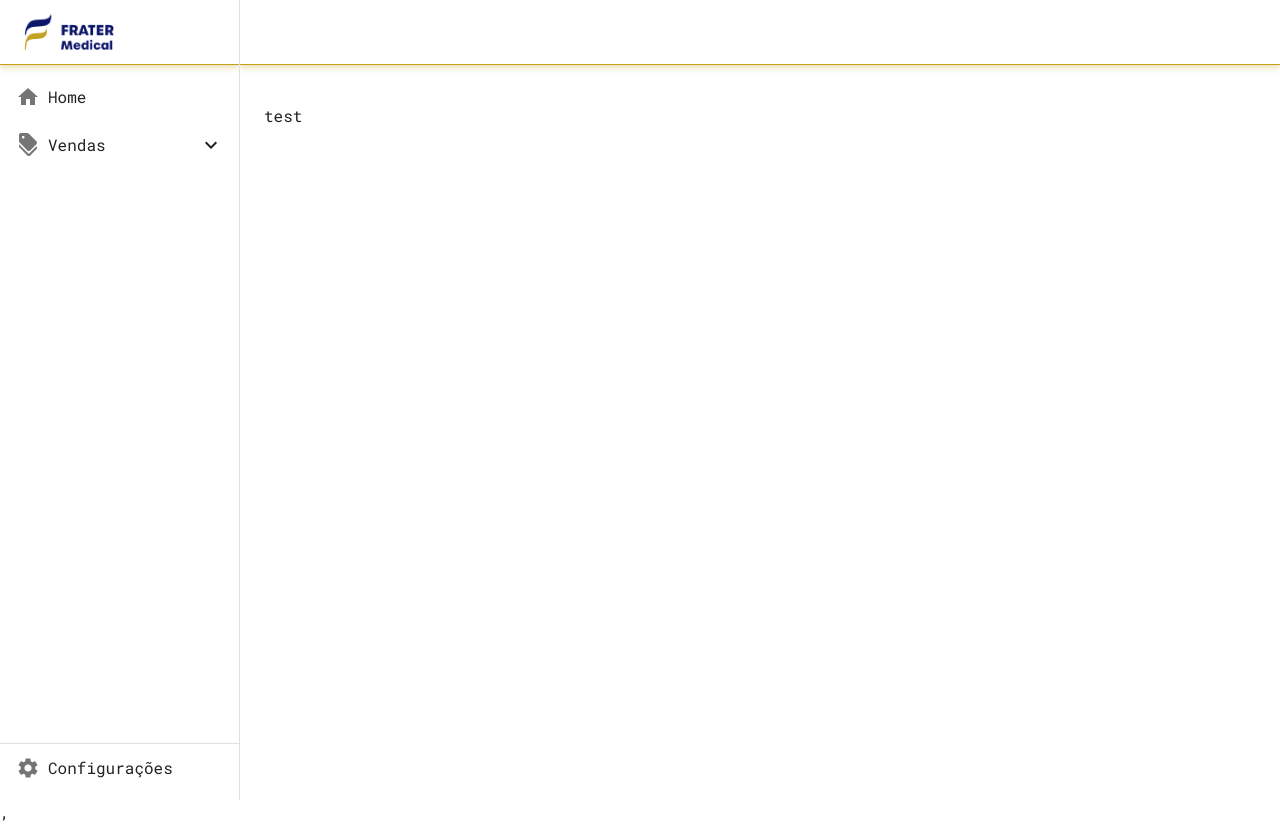
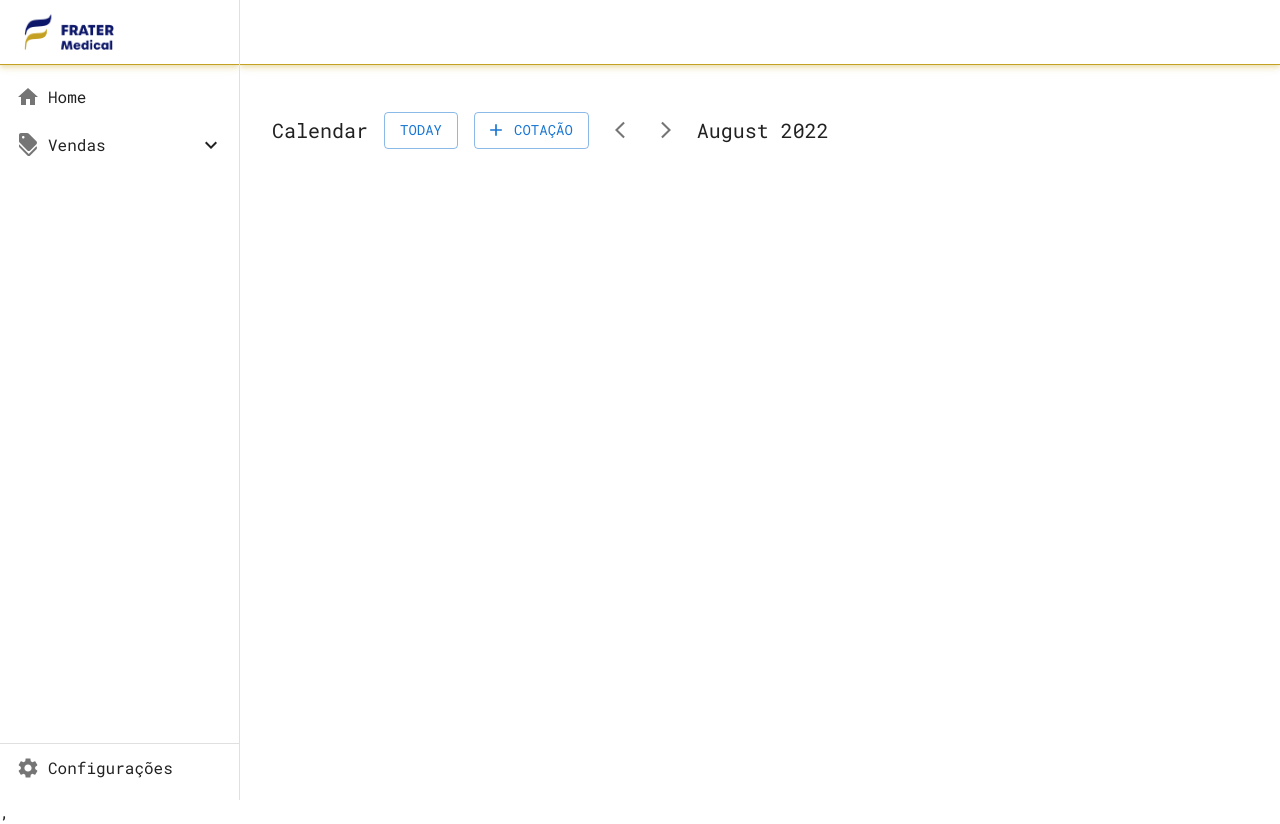
Before and after one commit to chameleonor/healthflip, a React (Vite) app: page / in a window 1280 px wide. Built offline with nearby package versions, Linux system fonts and the light colour scheme.

Commit message:
adding event modal + typing more

```diff
--- a/src/@types/styles.d.ts
+++ b/src/@types/styles.d.ts
@@ -3,7 +3,7 @@ import { Pallete, PaletteColorOptions } from '@mui/material'
 
 declare module '@mui/material/styles' {
   interface PaletteOptions {
-    gray: PaletteColorOptions.ColorPartial
+    grey: PaletteColorOptions.ColorPartial
     gold: PaletteColorOptions.ColorPartial
     blue: PaletteColorOptions.ColorPartial
     white: string
--- a/src/components/Calendar/Calendar.tsx
+++ b/src/components/Calendar/Calendar.tsx
@@ -2,10 +2,10 @@ import React, { useState, useContext, useEffect } from 'react';
 
 // import Box from '@mui/material/Box';
 
-// import Header from './Header';
+import Header from './Header';
+import EventModal from './EventModal';
 // import Sidebar from './Sidebar';
 // import Month from './Month';
-// import EventModal from './EventModal';
 
 import CalendarContext from '../../context/Calendar/CalendarContext';
 import { getMonth } from '../../utils/calendar';
@@ -18,22 +18,15 @@ export const Calendar = () => {
     setCurrentMonth(getMonth(monthIndex));
   }, [monthIndex]);
 
-
-  return <div>test</div>
-
-  // return <Header />
-
-  // {showEventModal && (
-  //   <EventModal
-  //     open={showEventModal}
-  //     onClose={() => {
-  //       console.log('closing');
-  //       return setShowEventModal(false);
-  //     }}
-  //   />
-  // )}
-
-  // <Header />
+  return <div>
+    {showEventModal && (
+      <EventModal
+        open={showEventModal}
+        onClose={() => setShowEventModal(false)}
+      />
+    )}
+    <Header />
+  </div>
 
   // <Box
   //   sx={{
--- a/src/components/Calendar/EventModal.jsx
+++ b/src/components/Calendar/EventModal.tsx
@@ -1,11 +1,14 @@
-import React, { useContext, useState } from 'react';
+import { useContext, useState } from 'react';
 
 import { Backdrop, Box, Modal, Fade } from '@mui/material';
+import { Theme } from "@mui/material/styles";
 
-import Form from 'components/Calendar/Form';
+import Form from './Form';
 
-import CalendarContext from '@/context/Calendar/CalendarContext';
-import { labelClasses } from '@/utils';
+import CalendarContext from '../../context/Calendar/CalendarContext';
+import { labelClasses } from '../../utils/calendar';
+
+import { Event } from "../../types/Events"
 
 const style = {
   position: 'absolute',
@@ -14,7 +17,7 @@ const style = {
   transform: 'translate(-50%, -50%)',
   width: 700,
   bgcolor: `#fff`,
-  border: (theme) => `2px solid ${theme.palette.grey.secondary}`,
+  border: (theme: Theme) => `2px solid ${theme.palette.grey["300"]}`,
   boxShadow: 24,
   p: 4,
 };
@@ -52,8 +55,8 @@ const EventModal = ({ open, onClose }) => {
       : labelClasses[0]
   );
 
-  const submit = (e) => {
-    e.preventDefault();
+  const submit = (event) => {
+    event.preventDefault();
     const calendarEvent = {
       company,
       hospital,
@@ -65,11 +68,14 @@ const EventModal = ({ open, onClose }) => {
       day: daySelected.valueOf(),
       id: selectedEvent ? selectedEvent.id : Date.now(),
     };
+
     if (selectedEvent) {
       dispatchCalendarEvent({ type: 'update', payload: calendarEvent });
     } else {
       dispatchCalendarEvent({ type: 'push', payload: calendarEvent });
     }
+
+    console.log(calendarEvent)
 
     setShowEventModal(false);
   };
--- a/src/components/Calendar/Header.tsx
+++ b/src/components/Calendar/Header.tsx
@@ -14,19 +14,22 @@ import CalendarContext from '../../context/Calendar/CalendarContext';
 export default function Header() {
   const { monthIndex, setMonthIndex } = useContext(CalendarContext);
   const { setShowEventModal } = useContext(CalendarContext);
+
   function handlePrevMonth() {
     setMonthIndex(monthIndex - 1);
   }
+
   function handleNextMonth() {
     setMonthIndex(monthIndex + 1);
   }
+
   function handleReset() {
-    setMonthIndex(
-      monthIndex === dayjs().month()
-        ? monthIndex + Math.random()
-        : dayjs().month()
-    );
+    let month = dayjs().month();
+    if (monthIndex === dayjs().month())
+      month = monthIndex + Math.random()
+    setMonthIndex(month);
   }
+
   return (
     <Stack
       direction="row"
--- a/src/context/Calendar/CalendarContext.tsx
+++ b/src/context/Calendar/CalendarContext.tsx
@@ -1,21 +1,8 @@
 import dayjs from 'dayjs';
 
-import { createContext, Dispatch } from "react";
+import { createContext } from "react";
+import { Context } from "../../types/Calendar";
 import { Event } from "../../types/Events";
-
-interface Context {
-    monthIndex: number;
-    setMonthIndex: Dispatch<number>;
-    smallCalendarMonth: number;
-    setSmallCalendarMonth: Dispatch<number>;
-    daySelected: dayjs.Dayjs;
-    setDaySelected: Dispatch<null>;
-    showEventModal: boolean;
-    setShowEventModal: Dispatch<boolean>;
-    dispatchCalendarEvent: Dispatch<any>;
-    savedEvents: Event[];
-    selectedEvent: Event;
-}
 
 const eventInitialState: Event = {
     company: "",
--- a/src/context/Calendar/CalendarContextWrapper.tsx
+++ b/src/context/Calendar/CalendarContextWrapper.tsx
@@ -3,7 +3,7 @@ import dayjs from 'dayjs';
 import CalendarContext from './CalendarContext';
 import { savedEventsReducer } from "./Actions"
 import { Label } from '../../types/Events';
-import { CalendarContextWrapperProps } from '../../types/Calendar/Context';
+import { CalendarContextWrapperProps } from '../../types/Calendar';
 
 const initEvents = () => {
     const storageEvents = localStorage.getItem('savedEvents');
--- a/src/main.tsx
+++ b/src/main.tsx
@@ -2,7 +2,7 @@ import React from 'react'
 import ReactDOM from 'react-dom/client'
 import { App } from './App'
 
-import CalendarContextWrapper from '@/context/Calendar/CalendarContextWrapper';
+import CalendarContextWrapper from './context/Calendar/CalendarContextWrapper';
 
 ReactDOM.createRoot(document.getElementById('root') as HTMLElement).render(
   <React.StrictMode>
--- a/src/styles/themes/default.ts
+++ b/src/styles/themes/default.ts
@@ -46,7 +46,7 @@ export const theme = createTheme({
     },
   },
   palette: {
-    gray: {
+    grey: {
       '300': '#CFCFCF',
       '500': '#757575',
     },
--- /dev/null
+++ b/src/types/Calendar.ts
@@ -0,0 +1,26 @@
+import React, { Dispatch } from "react";
+import dayjs from 'dayjs';
+import { Event, Label } from "./Events";
+
+export interface Context {
+    monthIndex: number;
+    setMonthIndex: Dispatch<number>;
+    smallCalendarMonth: number;
+    setSmallCalendarMonth: Dispatch<number>;
+    daySelected: dayjs.Dayjs;
+    setDaySelected: Dispatch<null>;
+    showEventModal: boolean;
+    setShowEventModal: Dispatch<boolean>;
+    dispatchCalendarEvent: Dispatch<any>;
+    savedEvents: Event[];
+    selectedEvent: Event;
+    setSelectedEvent: Dispatch<Event>;
+    setLabels: Dispatch<Label[]>;
+    labels: Label[];
+    updateLabel: Dispatch<Label>;
+    filteredEvents: Event[];
+}
+
+export interface CalendarContextWrapperProps {
+    children: React.ReactNode;
+}
--- a/src/types/Calendar/Context.ts
+++ /dev/null
@@ -1,5 +0,0 @@
-import React from "react";
-
-export interface CalendarContextWrapperProps {
-    children: React.ReactNode;
-}
--- a/src/types/Events.ts
+++ b/src/types/Events.ts
@@ -1,5 +1,3 @@
-import dayjs from "dayjs";
-
 type LabelColors = "indigo" | "gray" | "green" | "blue" | "red" | "purple"
 
 export interface Label {
```
Also changed, not shown: src/components/Calendar/Form.tsx (renamed from src/components/Calendar/Form.jsx, +1 -23 lines).
